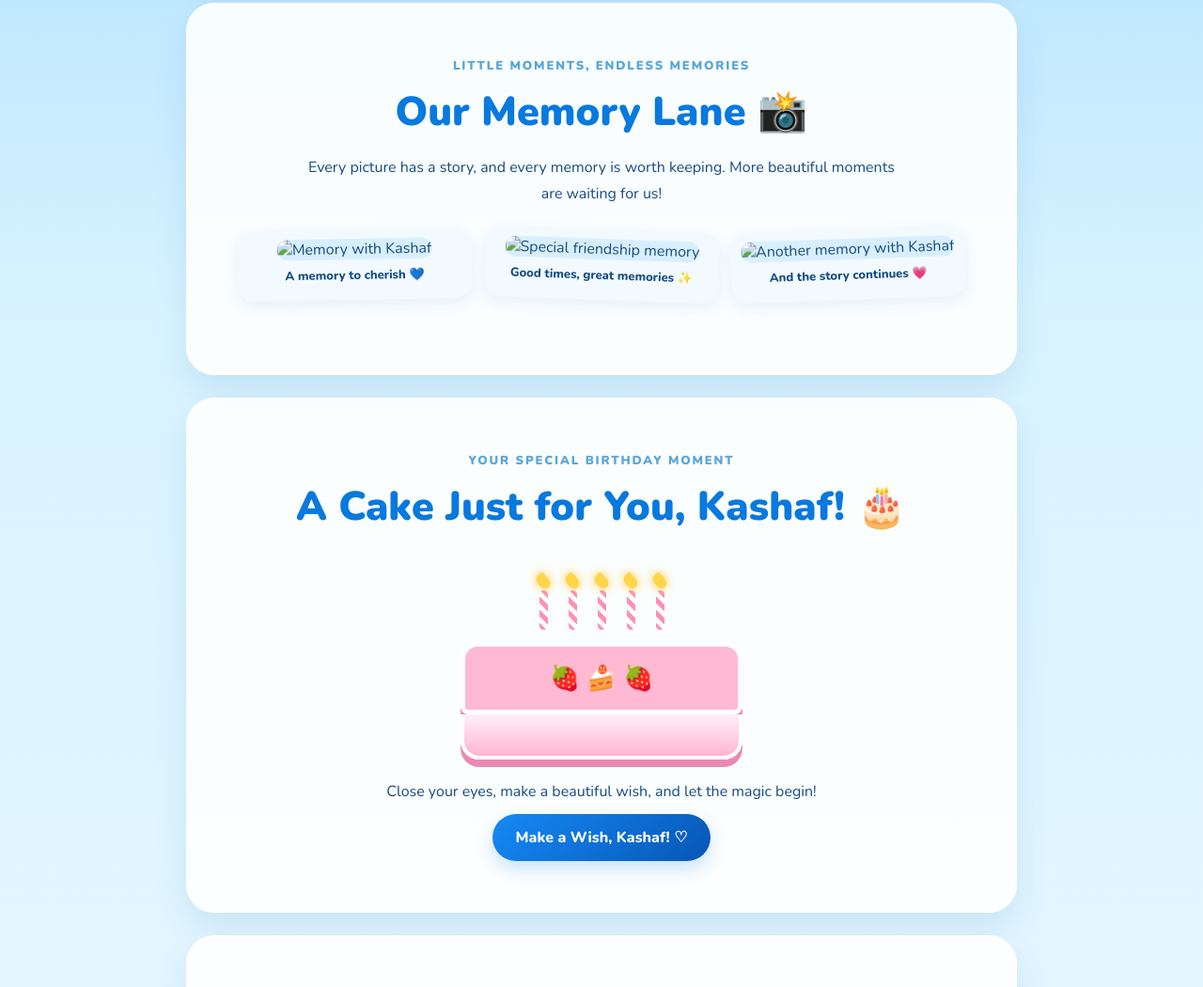
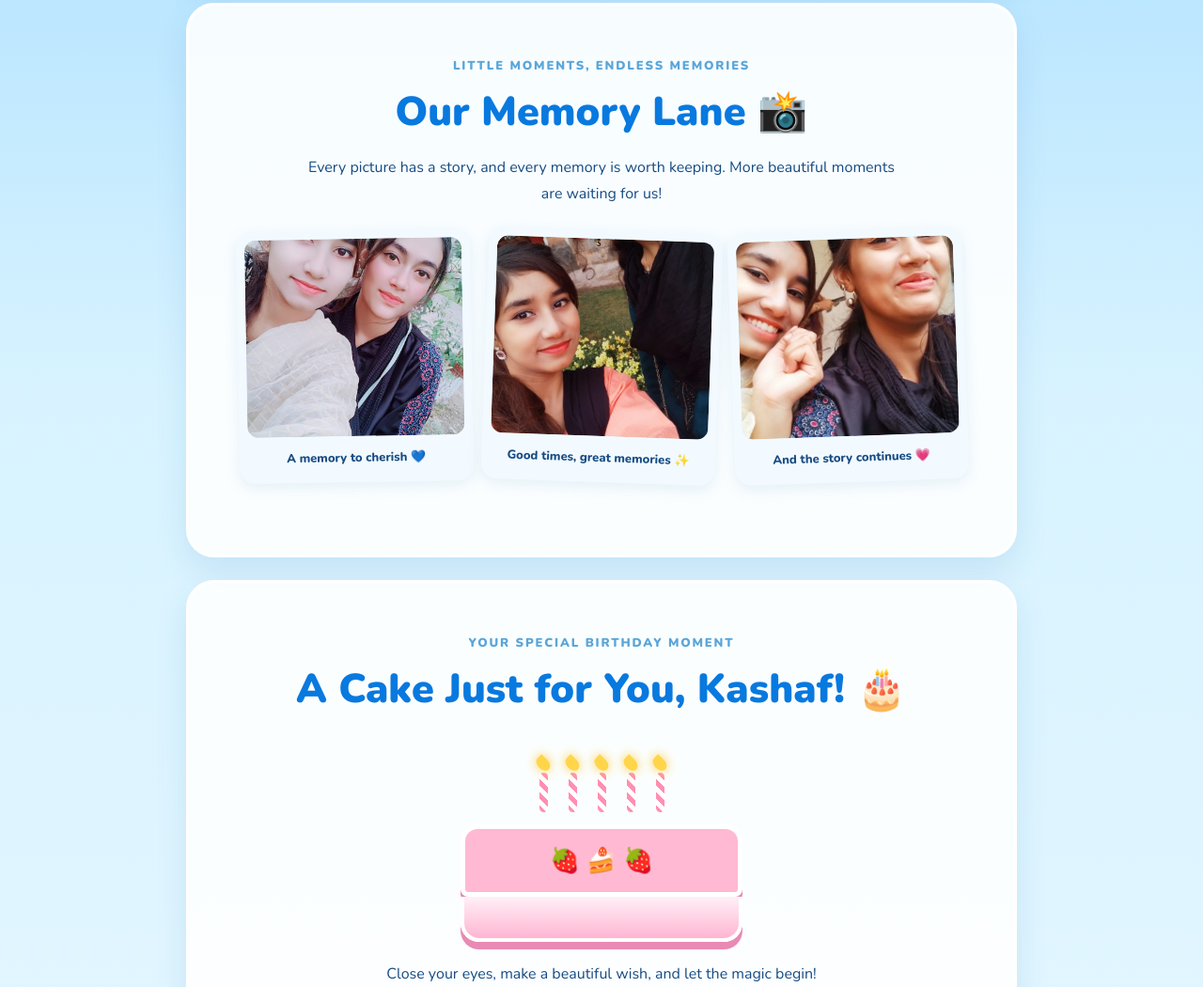
Before and after one commit to sania5257/Birthday_Surprise, a plain HTML site: page index.html in a window 1280 px wide. Shown: the part 1519-2569 px from the top of the page at 94% size. Drawn offline with nearby package versions, Linux system fonts and the light colour scheme.

Commit message:
Update image file extensions in gallery

```diff
--- a/index.html
+++ b/index.html
@@ -97,17 +97,17 @@
 
       <div class="gallery">
         <figure>
-          <img src="images/photo1.jpg" alt="Memory with Kashaf">
+          <img src="images/photo1.jpg.jpeg" alt="Memory with Kashaf">
           <figcaption>A memory to cherish 💙</figcaption>
         </figure>
 
         <figure>
-          <img src="images/photo2.jpg" alt="Special friendship memory">
+          <img src="images/photo2.jpg.jpeg" alt="Special friendship memory">
           <figcaption>Good times, great memories ✨</figcaption>
         </figure>
 
         <figure>
-          <img src="images/photo3.jpg" alt="Another memory with Kashaf">
+          <img src="images/photo3.jpg.jpeg" alt="Another memory with Kashaf">
           <figcaption>And the story continues 💗</figcaption>
         </figure>
       </div>
```
